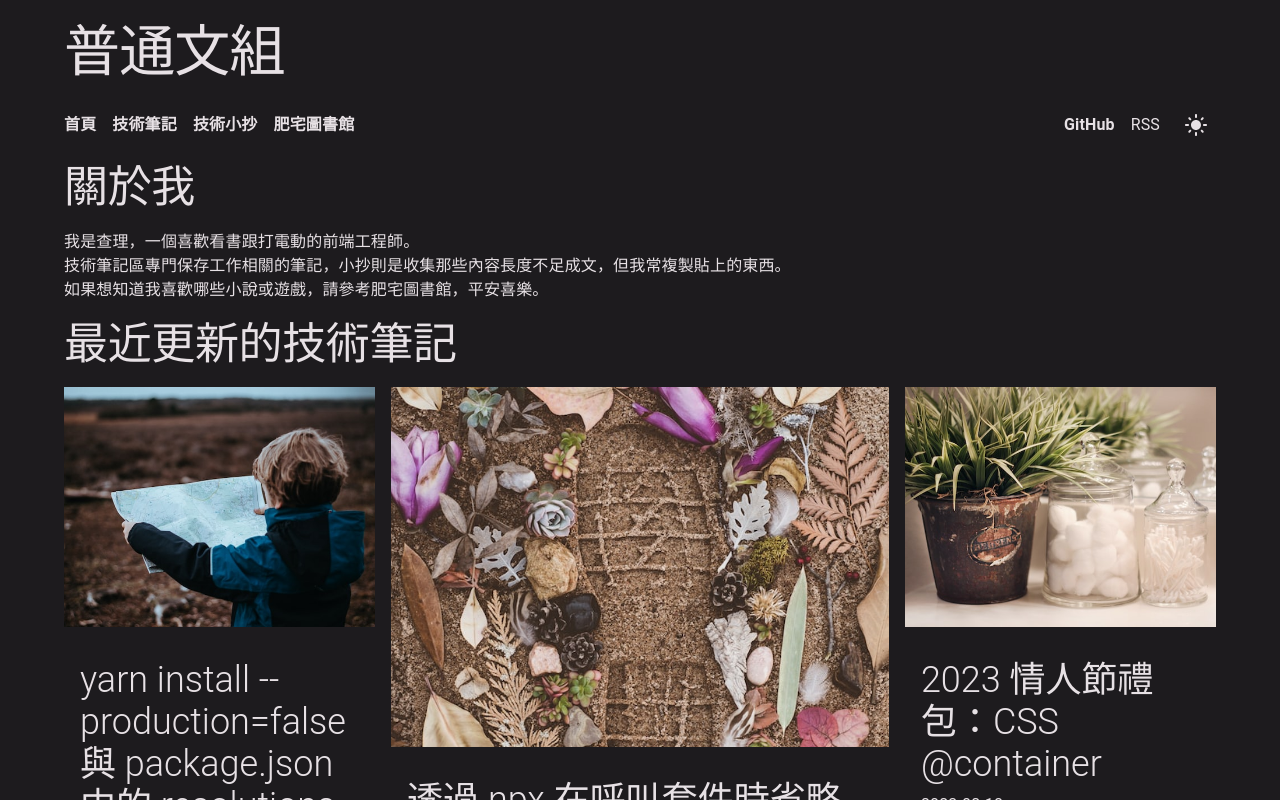
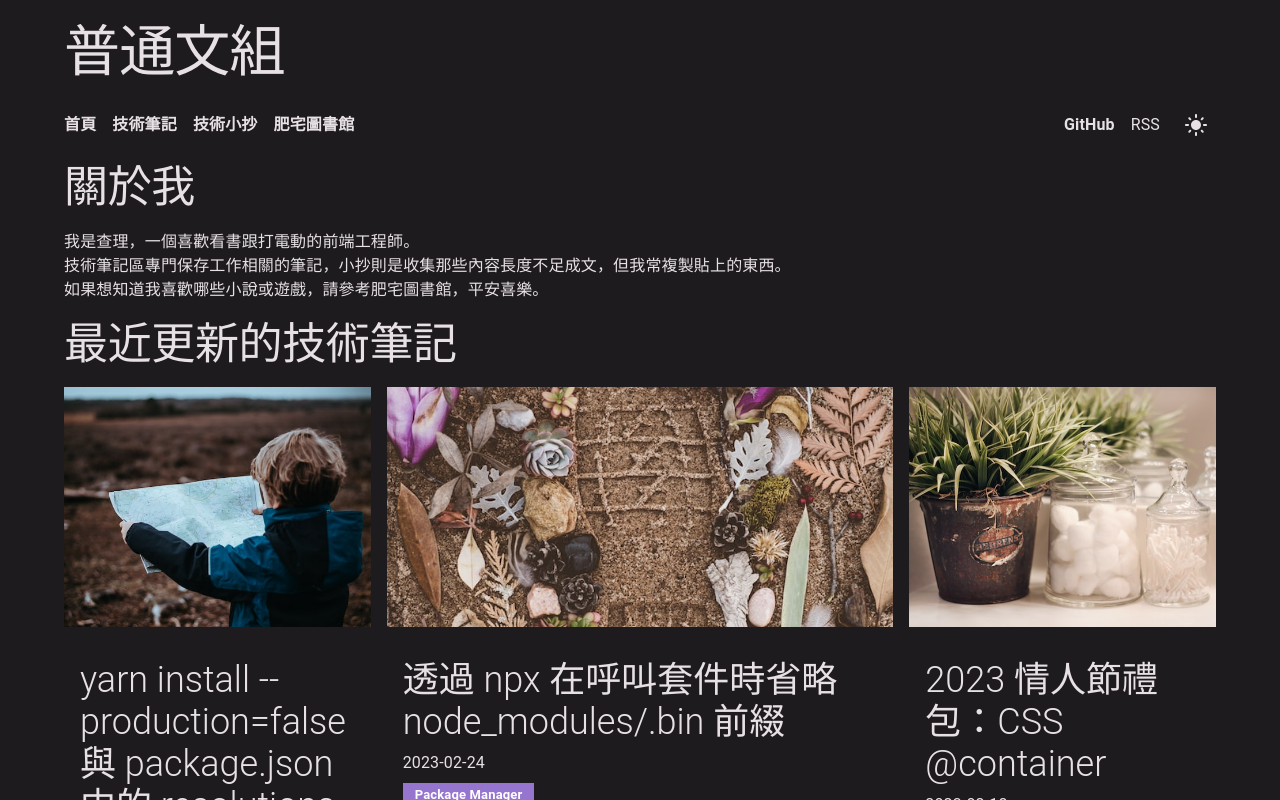
Before and after one commit to tzynwang/next-blog-v2, a Next.js app: page / in a window 1280 px wide. Shown: the top 800 px of the page. Built offline with nearby package versions, Linux system fonts and the light colour scheme.

Commit message:
[feat] update @container .wrapper layout

```diff
--- a/component/Layout/LatestPost/index.module.css
+++ b/component/Layout/LatestPost/index.module.css
@@ -58,11 +58,11 @@
 @container (min-width: 1040px) {
   .wrapper {
     display: grid;
-    grid-template-columns: 1.25fr 2fr 1.25fr;
-    grid-template-rows: repeat(2, clamp(var(--post-min-height), 20vh, auto));
+    grid-template-columns: 1.25fr 1fr 1fr 1.25fr;
+    grid-template-rows: repeat(2, clamp(var(--post-min-height), 25vh, auto));
     grid-template-areas:
-      'second latest third'
-      'fourth latest fifth';
+      'second latest latest third'
+      'fourth fourth fifth fifth';
     gap: 16px;
   }
 }
```
